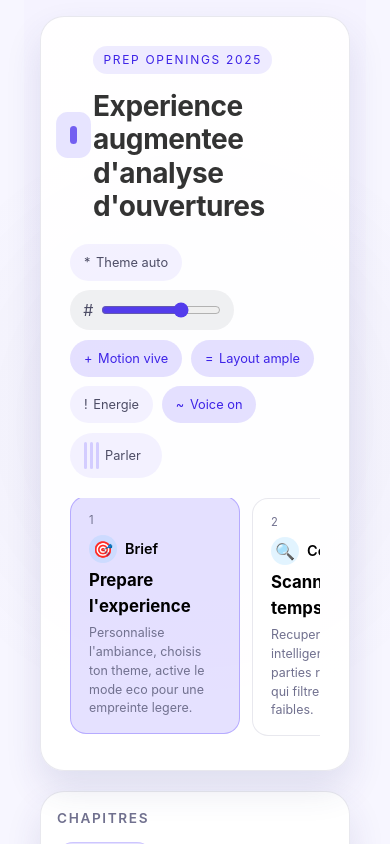
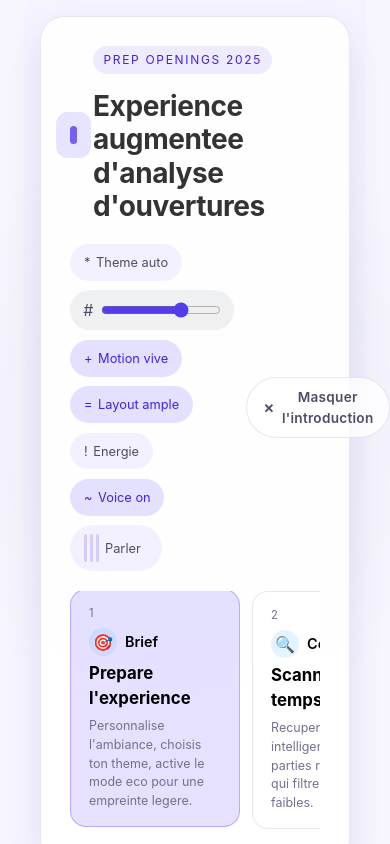
Before and after one commit to magicolala/prep-openings, a React (Vite) app: page / in a window 390 px wide. Shown: the top 844 px of the page. Built offline with nearby package versions, Linux system fonts and the light colour scheme; a web font is replaced by a local one.

Commit message:
Add controls to collapse the experience header

```diff
--- a/src/App.css
+++ b/src/App.css
@@ -29,6 +29,53 @@
   justify-content: space-between;
   align-items: center;
   gap: 1.25rem;
+}
+
+.experience-header__controls {
+  display: flex;
+  align-items: center;
+  gap: 0.75rem;
+}
+
+.experience-header__toggle,
+.experience-header__restore {
+  display: inline-flex;
+  align-items: center;
+  gap: 0.45rem;
+  padding: 0.55rem 1rem;
+  border-radius: var(--radius-pill);
+  border: 1px solid var(--border-subtle);
+  background: var(--surface-glass);
+  color: var(--text-secondary);
+  font-weight: 600;
+  font-size: 0.85rem;
+  letter-spacing: 0.02em;
+  transition: background 0.2s ease, color 0.2s ease, border-color 0.2s ease, box-shadow 0.2s ease;
+}
+
+.experience-header__toggle:hover,
+.experience-header__toggle:focus-visible,
+.experience-header__restore:hover,
+.experience-header__restore:focus-visible {
+  background: var(--surface-elevated);
+  color: var(--text-primary);
+  border-color: var(--accent-400);
+  box-shadow: 0 10px 30px rgba(18, 21, 31, 0.16);
+}
+
+.experience-header__toggle span[aria-hidden],
+.experience-header__restore span[aria-hidden] {
+  font-size: 1.05rem;
+  line-height: 1;
+}
+
+.experience-header__restore {
+  position: sticky;
+  top: clamp(1rem, 2vw, 2.25rem);
+  background: var(--surface-elevated);
+  box-shadow: var(--shadow-soft);
+  color: var(--text-primary);
+  z-index: 9;
 }
 
 .experience-brand {
--- a/src/App.tsx
+++ b/src/App.tsx
@@ -72,6 +72,7 @@ export default function App() {
   const [manualChapter, setManualChapter] = useState<string | null>(null);
   const [lastRun, setLastRun] = useState<{ you: string; opponent: string } | null>(null);
   const [debugOpen, setDebugOpen] = useState(false);
+  const [headerCollapsed, setHeaderCollapsed] = useState(false);
 
   const {
     appearance,
@@ -495,8 +496,24 @@ export default function App() {
   );
 
   return (
-    <div className="experience-shell" data-state={activeChapter}>
-      <header className="experience-header">
+    <div
+      className="experience-shell"
+      data-state={activeChapter}
+      data-header={headerCollapsed ? "collapsed" : "expanded"}
+    >
+      {headerCollapsed ? (
+        <button
+          type="button"
+          className="experience-header__restore"
+          onClick={() => setHeaderCollapsed(false)}
+          aria-expanded="false"
+          aria-controls="experience-header"
+        >
+          <span aria-hidden>⌃</span>
+          <span>Afficher l'introduction</span>
+        </button>
+      ) : (
+        <header className="experience-header" id="experience-header">
           <div className="experience-header__top">
             <div className="experience-brand">
               <span className="experience-brand__pulse" aria-hidden />
@@ -505,11 +522,23 @@ export default function App() {
                 <h1>Experience augmentee d'analyse d'ouvertures</h1>
               </div>
             </div>
+            <div className="experience-header__controls">
               <ExperienceToolbar
                 onToggleVoice={toggleVoiceListening}
                 voiceListening={voiceStatus === "listening"}
                 voiceSupported={voiceSupported}
               />
+              <button
+                type="button"
+                className="experience-header__toggle"
+                onClick={() => setHeaderCollapsed(true)}
+                aria-expanded="true"
+                aria-controls="experience-header"
+              >
+                <span aria-hidden>×</span>
+                <span>Masquer l'introduction</span>
+              </button>
+            </div>
           </div>
           <JourneyNavigator
             chapters={CHAPTERS}
@@ -517,6 +546,7 @@ export default function App() {
             onSelect={handleChapterSelect}
           />
         </header>
+      )}
 
       <main className="experience-body">
         <section className="experience-story" aria-live="polite">
```
Lines whose indentation alone changed are shown as unchanged.
